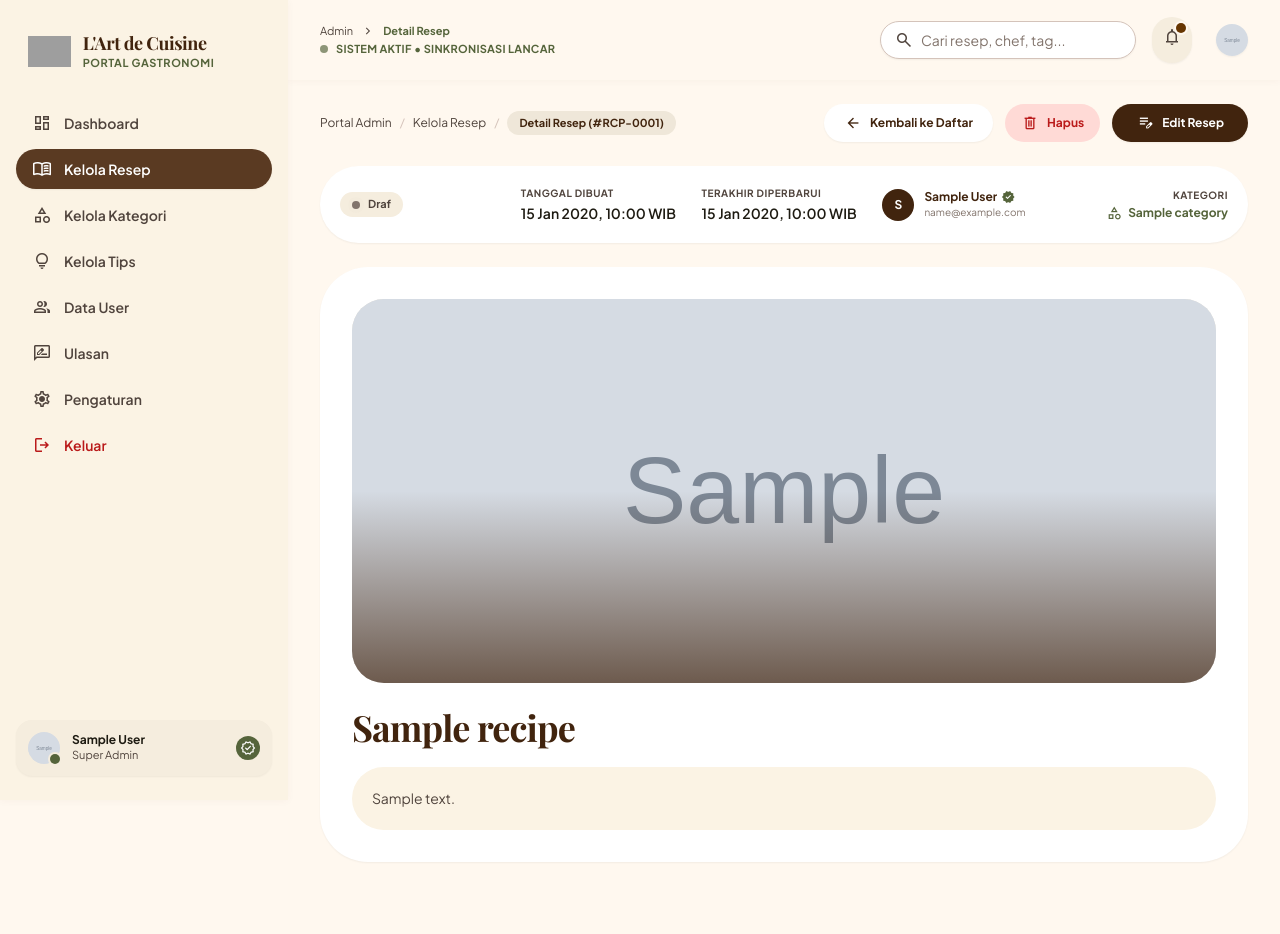
After one commit to indriyanirasti7-sys/Sistem_Informasi_Resep_Makanan, a Laravel app: a page that uses resources/views/admin/recipes/detail_tampilan.blade.php in a window 1280 px wide. The commit adds this page. Run offline with Laravel 12, Linux system fonts and the light colour scheme; a user stored in the database is signed in; tables that the repository leaves empty hold one stand-in row (values such as "Sample post"); grey boxes marked "Sample" are stand-in pictures; parts of the project's set-up code (start-up, migrations or seed data) failed here and were passed over; some libraries are stand-ins or nearby versions; some web fonts are replaced; grey boxes are pictures that could not be loaded.

Commit message:
Menambahkan Header, Visual Utama
Menampilkan gambar utama dan deskripsi resep

```diff
--- a/app/Http/Controllers/Admin/RecipeController.php
+++ b/app/Http/Controllers/Admin/RecipeController.php
@@ -44,11 +44,11 @@ class RecipeController extends Controller
         return view('admin.recipes.kelola_resep', compact('recipes', 'stats'));
     }
 
-    public function show(Recipe $recipe)
+    public function detail_tampilan(Recipe $recipe)
     {
         $recipe->load(['category', 'user', 'steps', 'recipeIngredients.ingredient', 'ratings.user']);
 
-        return view('admin.recipes.show', compact('recipe'));
+        return view('admin.recipes.detail_tampilan', compact('recipe'));
     }
 
     /* ============ CREATE ============ */
--- a/resources/views/admin/dashboard.blade.php
+++ b/resources/views/admin/dashboard.blade.php
@@ -275,7 +275,7 @@
                             </td>
                             <td class="py-4 px-3 text-right">
                                 <div class="flex items-center justify-end gap-2">
-                                    <a href="{{ route('admin.recipes.edit', $r->id) }}"
+                                    <a href="{{ route('admin.recipes.edit', $r->slug) }}"
                                        class="p-2 rounded-full hover:bg-surface-container text-primary transition-all" title="Edit">
                                         <span class="material-symbols-outlined text-[19px]">edit</span>
                                     </a>
--- /dev/null
+++ b/resources/views/admin/recipes/detail_tampilan.blade.php
@@ -0,0 +1,122 @@
+@extends('admin.layout')
+
+@section('title', 'Detail Resep — L\'Art de Cuisine')
+@section('breadcrumb', 'Detail Resep')
+
+@section('content')
+
+<div class="w-full pb-space-2xl pt-6">
+
+    <!-- Top Bar: Breadcrumb Navigation & Action Suite -->
+    <div class="flex flex-col lg:flex-row lg:items-center justify-between gap-space-md mb-6">
+        <div class="flex items-center flex-wrap gap-2 text-on-surface-variant text-xs">
+            <span class="hover:text-primary cursor-pointer">Portal Admin</span>
+            <span class="text-outline-variant">/</span>
+            <a href="{{ route('admin.recipes.index') }}" class="hover:text-primary cursor-pointer">Kelola Resep</a>
+            <span class="text-outline-variant">/</span>
+            <span class="text-primary font-bold bg-surface-container-high px-3 py-1 rounded-full text-[11px]">Detail Resep (#RCP-{{ str_pad($recipe->id, 4, '0', STR_PAD_LEFT) }})</span>
+        </div>
+
+        <div class="flex items-center flex-wrap gap-3">
+            <a href="{{ route('admin.recipes.index') }}" class="flex items-center gap-2 px-5 py-2.5 rounded-full bg-surface-container-lowest text-primary text-xs font-bold shadow-sm hover:bg-surface-container transition-all">
+                <span class="material-symbols-outlined text-[18px]">arrow_back</span>
+                <span>Kembali ke Daftar</span>
+            </a>
+
+            <form method="POST" action="{{ route('admin.recipes.destroy', $recipe->id) }}" onsubmit="return confirm('Hapus resep ini?')">
+                @csrf @method('DELETE')
+                <button type="submit" class="flex items-center gap-2 px-4 py-2.5 rounded-full bg-error-container text-error text-xs font-bold hover:bg-error hover:text-white transition-all">
+                    <span class="material-symbols-outlined text-[18px]">delete</span>
+                    <span>Hapus</span>
+                </button>
+            </form>
+
+            <a href="{{ route('admin.recipes.edit', $recipe->id) }}" class="flex items-center gap-2 px-6 py-2.5 rounded-full bg-primary text-white text-xs font-bold shadow-sm hover:bg-primary-container transition-all">
+                <span class="material-symbols-outlined text-[18px]">edit_note</span>
+                <span>Edit Resep</span>
+            </a>
+        </div>
+    </div>
+
+    <!-- Recipe Metadata & Status Banner -->
+    <div class="bg-surface-container-lowest rounded-xl p-5 shadow-sm mb-6">
+        <div class="grid grid-cols-1 md:grid-cols-2 xl:grid-cols-5 gap-4 items-center">
+            <!-- Status Badge & ID -->
+            <div class="xl:col-span-1 flex flex-col gap-2">
+                <div class="flex items-center gap-2 px-3 py-1 rounded-full {{ $recipe->status === 'published' ? 'bg-secondary-container text-on-secondary-container' : 'bg-surface-container text-on-surface-variant' }} text-[11px] font-bold w-fit">
+                    <span class="relative flex h-2 w-2">
+                        <span class="animate-ping absolute inline-flex h-full w-full rounded-full {{ $recipe->status === 'published' ? 'bg-secondary' : 'bg-outline' }} opacity-75"></span>
+                        <span class="relative inline-flex rounded-full h-2 w-2 {{ $recipe->status === 'published' ? 'bg-secondary' : 'bg-outline' }}"></span>
+                    </span>
+                    <span>{{ $recipe->status === 'published' ? 'Dipublikasikan (Live)' : 'Draf' }}</span>
+                </div>
+            </div>
+
+            <!-- Created Date -->
+            <div class="flex flex-col">
+                <span class="text-on-surface-variant text-[10px] uppercase tracking-wider font-bold">Tanggal Dibuat</span>
+                <span class="text-on-surface text-sm font-semibold mt-0.5">{{ $recipe->created_at->translatedFormat('d M Y, H:i') }} WIB</span>
+            </div>
+
+            <!-- Last Updated -->
+            <div class="flex flex-col">
+                <span class="text-on-surface-variant text-[10px] uppercase tracking-wider font-bold">Terakhir Diperbarui</span>
+                <span class="text-on-surface text-sm font-semibold mt-0.5">{{ $recipe->updated_at->translatedFormat('d M Y, H:i') }} WIB</span>
+            </div>
+
+            <!-- Author / Curator -->
+            <div class="flex items-center gap-2.5">
+                <div class="w-8 h-8 rounded-full bg-primary text-white flex items-center justify-center font-bold text-xs">
+                    {{ substr($recipe->user->name ?? 'A', 0, 1) }}
+                </div>
+                <div class="flex flex-col min-w-0">
+                    <div class="flex items-center gap-1">
+                        <span class="text-primary text-xs font-bold truncate">{{ $recipe->user->name ?? 'Anonim' }}</span>
+                        <span class="material-symbols-outlined text-secondary text-[14px]" style="font-variation-settings: 'FILL' 1;">verified</span>
+                    </div>
+                    <span class="text-outline text-[10px] truncate">{{ $recipe->user->email ?? 'email@domain.com' }}</span>
+                </div>
+            </div>
+
+            <!-- Visibility Status -->
+            <div class="flex flex-col xl:items-end">
+                <span class="text-on-surface-variant text-[10px] uppercase tracking-wider font-bold">Kategori</span>
+                <div class="flex items-center gap-1.5 text-secondary text-xs mt-0.5 font-bold">
+                    <span class="material-symbols-outlined text-[16px]">category</span>
+                    <span>{{ $recipe->category->name ?? 'Tanpa Kategori' }}</span>
+                </div>
+            </div>
+        </div>
+    </div>
+
+    <!-- Main Column (Full Width) -->
+    <div class="w-full flex flex-col gap-6 mb-6">
+
+        <!-- 1. Featured Visual & Title Narrative -->
+        <div class="bg-surface-container-lowest rounded-xl p-6 sm:p-8 shadow-sm flex flex-col">
+            <!-- Hero Visual Frame -->
+            <div class="relative w-full h-80 sm:h-96 rounded-lg overflow-hidden bg-surface-container-high mb-6 group">
+                @if($recipe->image)
+                    <img class="w-full h-full object-cover object-center group-hover:scale-[1.02] transition-transform duration-700" src="{{ asset('storage/'.$recipe->image) }}" alt="{{ $recipe->title }}"/>
+                @else
+                    <div class="w-full h-full flex items-center justify-center text-outline">
+                        <span class="material-symbols-outlined text-[64px]">image_not_supported</span>
+                    </div>
+                @endif
+                <div class="absolute inset-0 bg-gradient-to-t from-primary/70 via-transparent to-transparent"></div>
+            </div>
+
+            <!-- Recipe Title -->
+            <h1 class="font-['Playfair_Display'] text-3xl sm:text-4xl text-primary tracking-tight mb-3 font-bold">
+                {{ $recipe->title }}
+            </h1>
+
+            <!-- Culinary Philosophy & Long Description -->
+            <div class="bg-surface-container-low rounded-lg p-5 text-on-surface-variant text-sm leading-relaxed mt-2">
+                <p>{!! nl2br(e($recipe->description)) !!}</p>
+            </div>
+        </div>
+
+    </div>
+</div>
+@endsection
--- a/resources/views/admin/recipes/kelola_resep.blade.php
+++ b/resources/views/admin/recipes/kelola_resep.blade.php
@@ -218,7 +218,7 @@
                         {{-- Aksi --}}
                         <td class="py-4 px-4 text-right whitespace-nowrap">
                             <div class="flex items-center justify-end gap-1">
-                                <a href="{{ route('recipes.show', $recipe->slug) }}" target="_blank"
+                                <a href="{{ route('admin.recipes.detail_tampilan', $recipe->slug) }}" target="_blank"
                                    class="p-2 text-on-surface-variant hover:text-primary hover:bg-surface-container rounded-full transition" title="Lihat">
                                     <span class="material-symbols-outlined text-[18px]">visibility</span>
                                 </a>
--- a/resources/views/recipes/show.blade.php
+++ b/resources/views/recipes/show.blade.php
@@ -19,10 +19,8 @@
             <nav class="flex items-center gap-2 text-sm text-on-surface-variant flex-wrap">
                 <a href="{{ route('home') }}" class="hover:text-primary transition-colors">Beranda</a>
                 <span class="material-symbols-outlined text-[16px] text-outline">chevron_right</span>
-                <a href="{{ route('recipes.index') }}" class="hover:text-primary transition-colors">Daftar Resep</a>
                 <span class="material-symbols-outlined text-[16px] text-outline">chevron_right</span>
                 @if ($recipe->category)
-                    <a href="{{ route('recipes.index', ['category' => $recipe->category->slug]) }}"
                        class="hover:text-primary transition-colors">{{ $recipe->category->name }}</a>
                     <span class="material-symbols-outlined text-[16px] text-outline">chevron_right</span>
                 @endif
--- a/routes/web.php
+++ b/routes/web.php
@@ -44,6 +44,7 @@ Route::prefix('admin')->name('admin.')->middleware(['auth', 'admin'])->group(fun
     Route::resource('users', Admin\UserController::class)->except(['create', 'store', 'edit']);
     Route::resource('reviews', Admin\ReviewController::class)->only(['index', 'destroy']);
     Route::get('/settings', [Admin\SettingController::class, 'index'])->name('settings.index');
+    Route::get('/recipes/{recipe}/detail', [Admin\RecipeController::class, 'detail_tampilan'])->name('recipes.detail_tampilan');
 
 
     Route::get('/export/recipes', [Admin\ExportController::class, 'recipes'])->name('export.recipes');
```
Also changed, not shown: resources/views/admin/recipes/edit.blade.php (+5 -2 lines).
